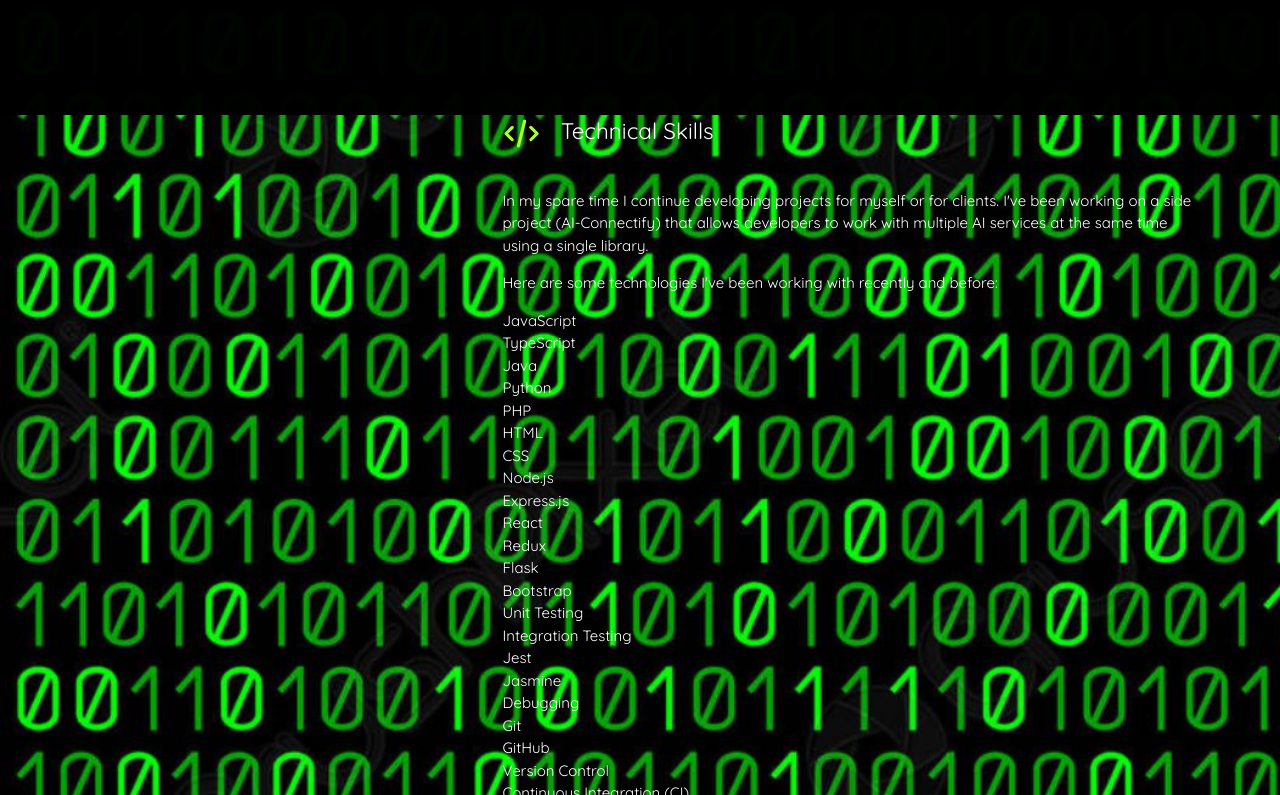
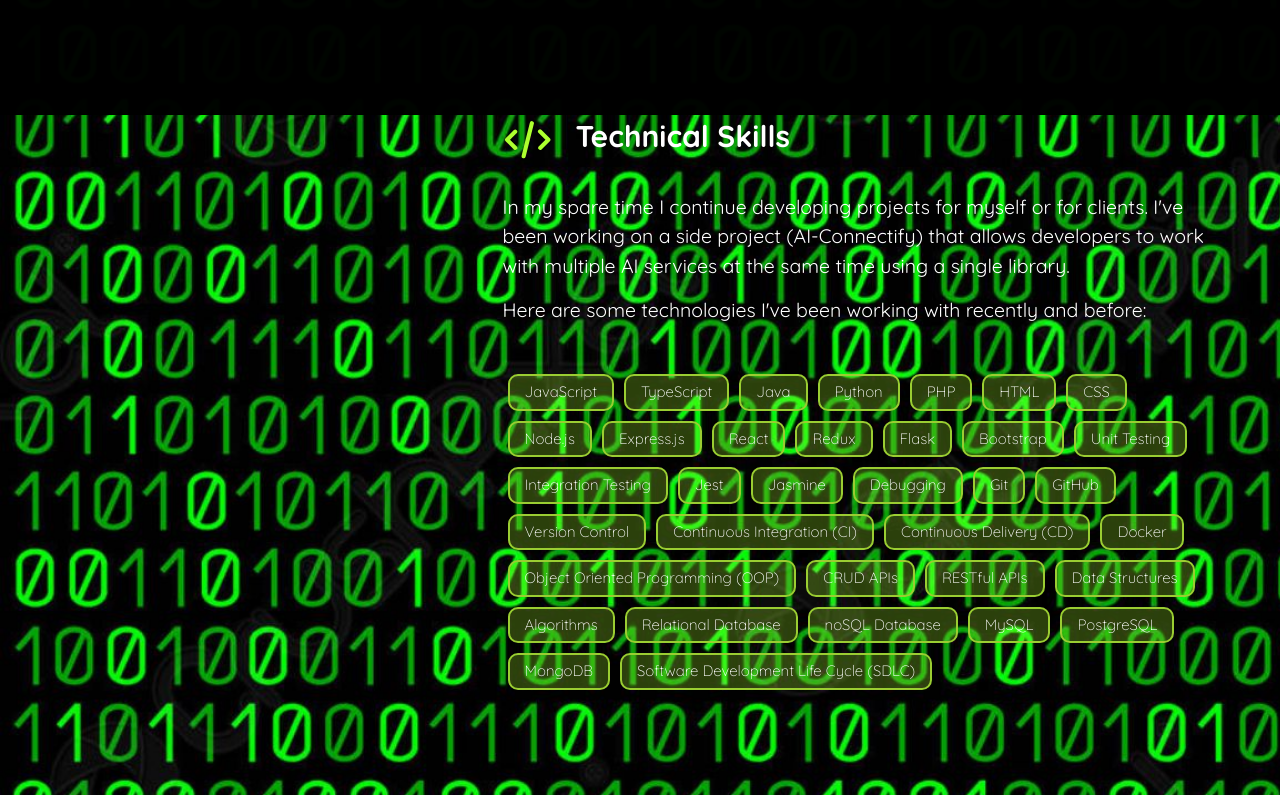
Before and after one commit to brianelizondo/brianelizondo.dev, a React (Create React App) app: page / in a window 1280 px wide. Shown: the part 685-1480 px from the top of the page. Built offline with nearby package versions, Linux system fonts and the light colour scheme.

Commit message:
Ajust skills styles and refactor code

```diff
--- a/src/components/Skills.css
+++ b/src/components/Skills.css
@@ -1,3 +1,35 @@
 .Skills{
     padding-bottom: 100px;
 }
+.SkillsTitle h4{
+    font-size: 2rem;
+    font-weight: 700;
+}
+.SkillsText{
+    padding-top: 20px;
+    font-size: 1.3rem;
+}
+.SkillsTags{
+    padding-top: 30px;
+}
+.SkillsTags-item{
+    color: white;
+    width: fit-content;
+    font-size: 1rem;
+    font-weight: 300;
+    text-align: center !important;
+    border-radius: 10px;
+    background-color: rgba(173, 255, 47, 0.25);
+    padding: 5px 15px;
+    margin: 5px 5px;
+    border: yellowgreen 2px solid;
+    float: left;
+    transition: background-color 0.3s ease-in, border 0.5s ease-out, color 0.3s ease, font-weight 0.3s ease;
+}
+.SkillsTags-item:hover{
+    cursor: pointer;
+    color: black;
+    font-weight: 700;
+    background-color: rgba(173, 255, 47, 0.9);
+    border: white 2px solid;
+}
--- a/src/components/Skills.tsx
+++ b/src/components/Skills.tsx
@@ -1,14 +1,14 @@
 import React from 'react';
 import './Skills.css';
 
-import { Container, Row, Col } from 'react-bootstrap';
+import { Container, Row } from 'react-bootstrap';
 import { SkillsIcon } from '../helpers/NavbarIcons';
-import skills from "../helpers/SkillsData";
+import skills from '../helpers/SkillsData';
 
 const Skills: React.FC = () => {
     return (
     <Container id="skills" className="Skills">
-        <Row className="ExperienceTitle">
+        <Row className="SkillsTitle">
             <h4><SkillsIcon /> Technical Skills</h4>
         </Row>
         <Row className="SkillsContent">
@@ -16,7 +16,9 @@ const Skills: React.FC = () => {
                 <p>In my spare time I continue developing projects for myself or for clients. I've been working on a side project (AI-Connectify) that allows developers to work with multiple AI services at the same time using a single library.</p>
                 <p>Here are some technologies I've been working with recently and before:</p>
             </div>
-            { skills.map((skill, index) => (<div key={index}>{skill}</div>)) }
+            <div className="SkillsTags">
+                { skills.map((skill, index) => (<div key={index} className="SkillsTags-item">{skill}</div>)) }
+            </div>
         </Row>
     </Container>
   );
```
